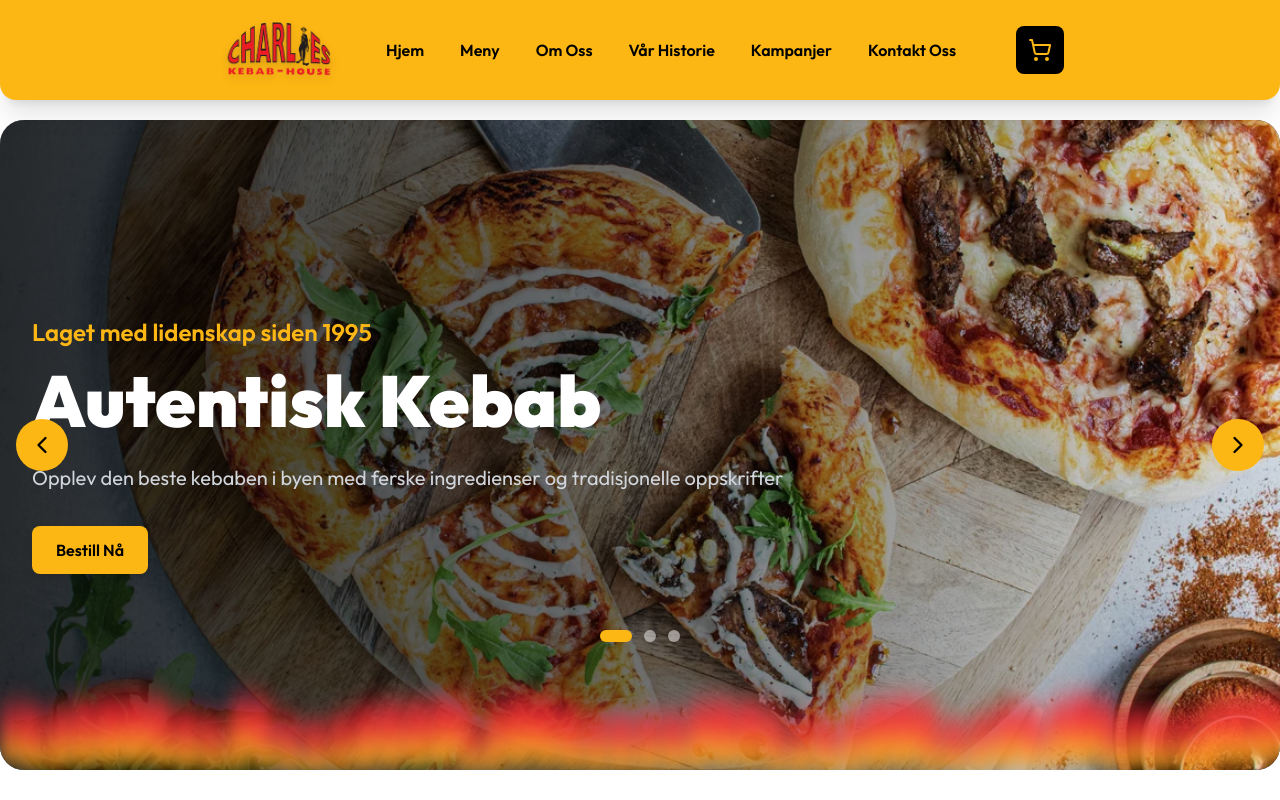
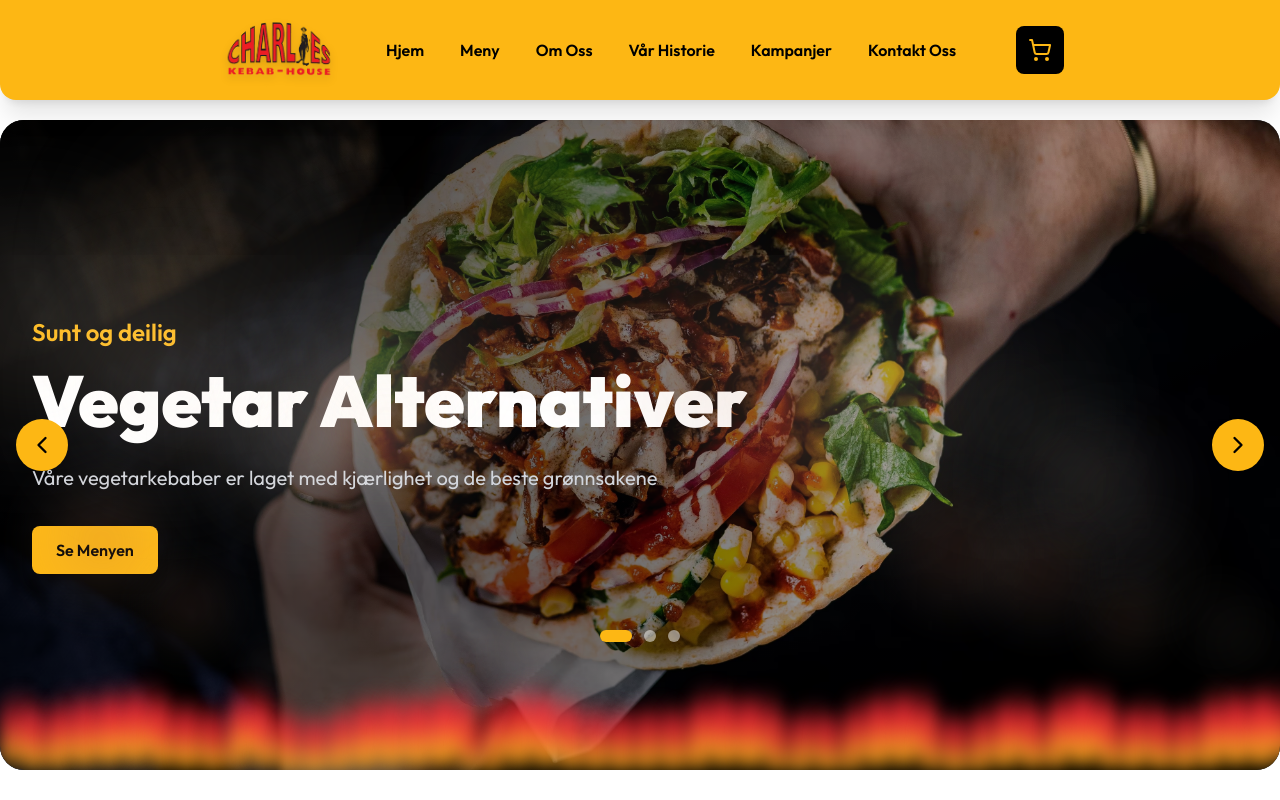
Before and after one commit to eyad207/charlies, a Next.js app: page / in a window 1280 px wide. Shown: the top 800 px of the page. Built offline with nearby package versions, Linux system fonts and the light colour scheme.

Commit message:
Refactor code structure for improved readability and maintainability

```diff
--- a/app/components/Carousel.tsx
+++ b/app/components/Carousel.tsx
@@ -9,21 +9,21 @@ import Button from './Button'
 const slides = [
   {
     id: 1,
-    title: 'Autentisk Kebab',
-    subtitle: 'Laget med lidenskap siden 1995',
-    description:
-      'Opplev den beste kebaben i byen med ferske ingredienser og tradisjonelle oppskrifter',
-    image: '/kebabpizza.webp',
-    cta: 'Bestill Nå',
-  },
-  {
-    id: 2,
     title: 'Vegetar Alternativer',
     subtitle: 'Sunt og deilig',
     description:
       'Våre vegetarkebaber er laget med kjærlighet og de beste grønnsakene',
     image: '/Vegetar-kebab med hjemmelaget saus - Skikkelig digg.avif',
     cta: 'Se Menyen',
+  },
+  {
+    id: 2,
+    title: 'Autentisk Kebab',
+    subtitle: 'Laget med lidenskap siden 1995',
+    description:
+      'Opplev den beste kebaben i byen med ferske ingredienser og tradisjonelle oppskrifter',
+    image: '/Pizza.webp',
+    cta: 'Bestill Nå',
   },
   {
     id: 3,
@@ -216,6 +216,87 @@ export default function Carousel() {
               ))}
             </div>
           </div>
+
+          {/* Smoke Animation - Enhanced shader-like effect */}
+          <div className='absolute bottom-0 left-0 right-0 h-full pointer-events-none overflow-hidden z-10'>
+            {/* Multiple layers for depth */}
+            {[...Array(20)].map((_, i) => (
+              <motion.div
+                key={`smoke-${i}`}
+                className='absolute'
+                style={{
+                  left: `${(i / 20) * 100 + (Math.random() - 0.5) * 5}%`,
+                  bottom: '-30px',
+                  filter: 'blur(40px) contrast(1.2)',
+                }}
+                animate={{
+                  y: [0, -150, -300, -450, -600],
+                  opacity: [0, 0.4, 0.6, 0.4, 0],
+                  scale: [0.3, 0.7, 1.2, 1.8, 2.5],
+                  x: [
+                    0,
+                    Math.sin(i * 0.5) * 20,
+                    Math.sin(i * 0.5) * 40,
+                    Math.sin(i * 0.5) * 60,
+                    Math.sin(i * 0.5) * 80,
+                  ],
+                }}
+                transition={{
+                  duration: 3 + Math.random() * 1,
+                  repeat: Infinity,
+                  delay: i * 0.3,
+                  ease: 'linear',
+                }}
+              >
+                <div
+                  className='w-28 h-28 rounded-full'
+                  style={{
+                    background: `radial-gradient(circle,
+                      rgba(240, 127, 19, ${0.6 - i * 0.02}) 0%,
+                      rgba(200, 200, 200, ${0.4 - i * 0.015}) 30%,
+                      rgba(255, 255, 255, ${0.3 - i * 0.01}) 60%,
+                      transparent 100%)`,
+                  }}
+                ></div>
+              </motion.div>
+            ))}
+
+            {/* Secondary smoke layer for density */}
+            {[...Array(15)].map((_, i) => (
+              <motion.div
+                key={`smoke-dense-${i}`}
+                className='absolute'
+                style={{
+                  left: `${(i / 15) * 100 + 3}%`,
+                  bottom: '-20px',
+                  filter: 'blur(30px)',
+                }}
+                animate={{
+                  y: [0, -180, -360, -540],
+                  opacity: [0, 0.5, 0.3, 0],
+                  scale: [0.2, 0.9, 1.5, 2.2],
+                  rotate: [0, 10, -10, 0],
+                }}
+                transition={{
+                  duration: 4 + Math.random() * 1,
+                  repeat: Infinity,
+                  delay: i * 0.45 + 0.2,
+                  ease: 'easeOut',
+                }}
+              >
+                <div
+                  className='w-32 h-32 rounded-full'
+                  style={{
+                    background: `radial-gradient(circle,
+                      rgba(128, 9, 9, 0.4) 0%,
+                      rgba(200, 150, 100, 0.3) 40%,
+                      rgba(255, 255, 255, 0.2) 70%,
+                      transparent 100%)`,
+                  }}
+                ></div>
+              </motion.div>
+            ))}
+          </div>
         </motion.div>
       </AnimatePresence>
 
```
Also changed, not shown: public/Pizza.webp (added), public/burger.avif (added).
